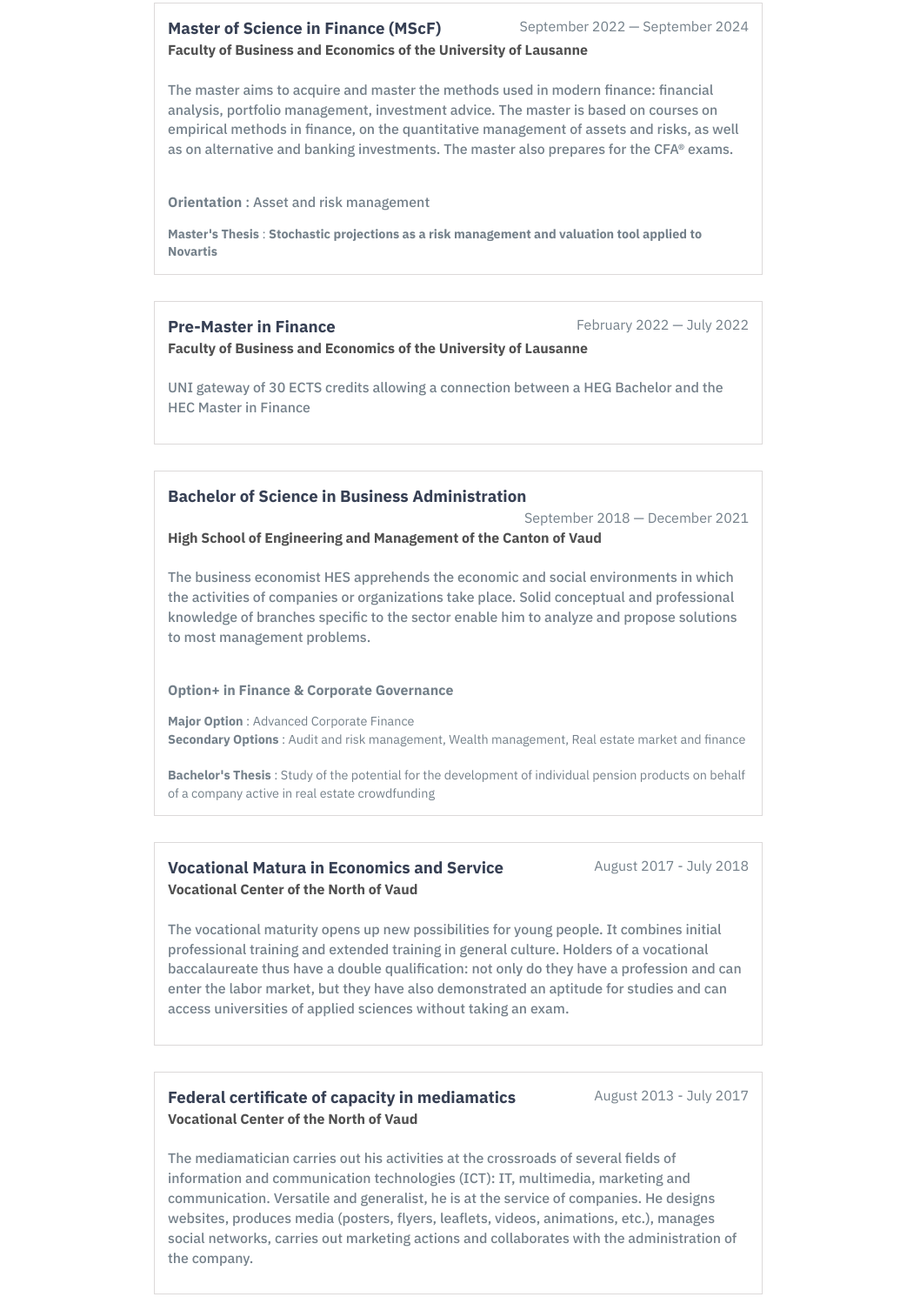
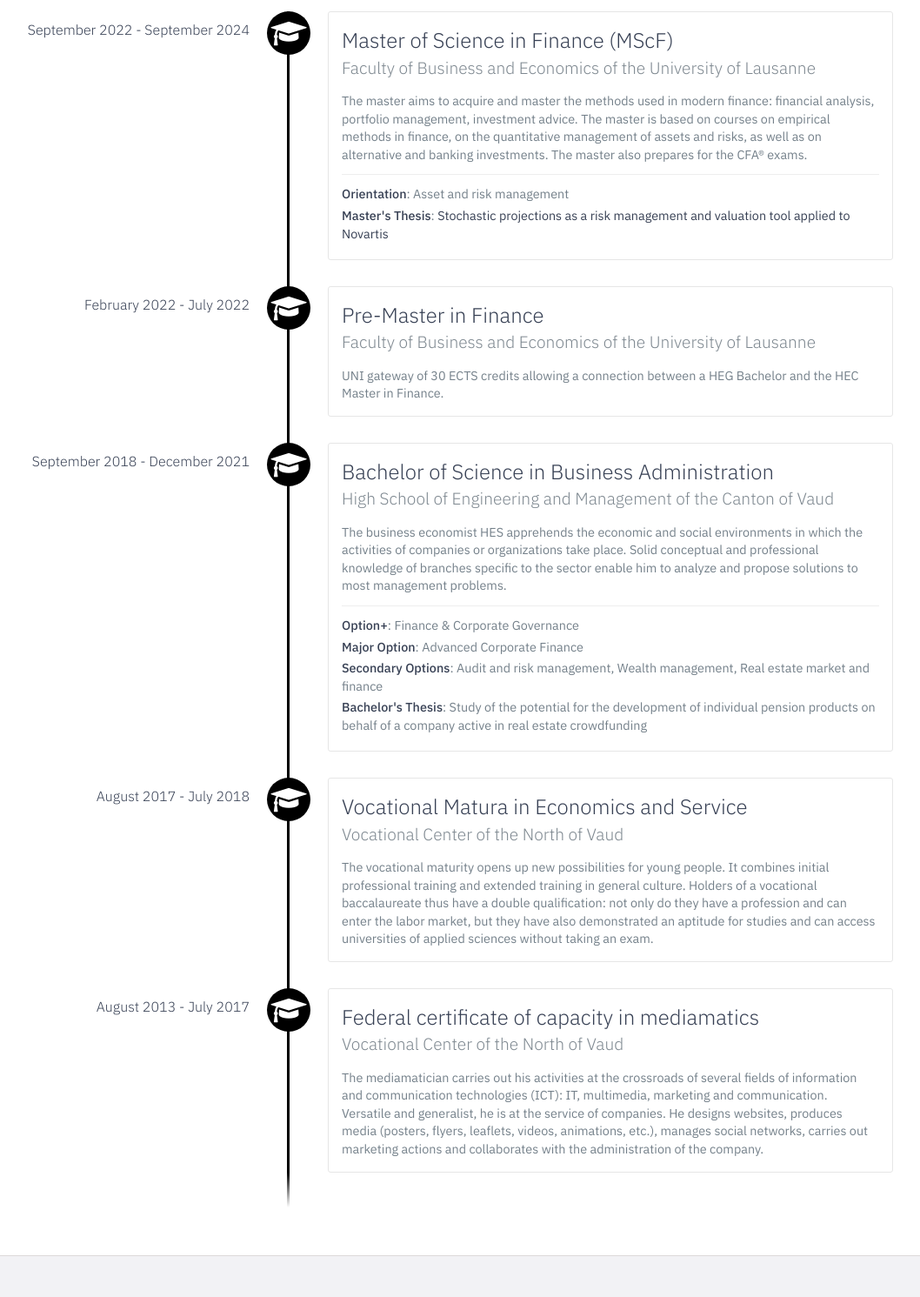
Before and after one commit to cedricmasset98/cedricmasset98.github.io, a website: page index.html in a window 1280 px wide. Shown: the part 2278-3769 px from the top of the page at 87% size, without its empty margins (113-1171 px from the left). Drawn offline with nearby package versions, Linux system fonts and the light colour scheme; files that its build step writes are made by us from their sources.

Commit message:
Restyle Studies as a timeline matching Experiences
Co-Authored-By: Claude Opus 5.5 <noreply@anthropic.com>
Claude-Session: https://claude.ai/code/session_018LmXD7aacKTXdDT9XpnVzY

```diff
--- a/css/styles.css
+++ b/css/styles.css
@@ -7,14 +7,16 @@ body.active {
 	overflow: hidden
 }
 
-.no-js #experience-timeline>div {
+.no-js #experience-timeline>div,
+.no-js #education-timeline>div {
 	background: #fff;
 	padding: 10px;
 	margin-bottom: 10px;
 	border: 1px solid #dcd9d9
 }
 
-.no-js #experience-timeline>div h3 {
+.no-js #experience-timeline>div h3,
+.no-js #education-timeline>div h3 {
 	font-size: 1.5em;
 	font-weight: 300;
 	color: #374054;
@@ -22,21 +24,25 @@ body.active {
 	margin: 0
 }
 
-.no-js #experience-timeline>div h4 {
+.no-js #experience-timeline>div h4,
+.no-js #education-timeline>div h4 {
 	font-size: 1.2em;
 	font-weight: 300;
 	color: #7e8890;
 	margin: 0 0 15px 0
 }
 
-.no-js #experience-timeline>div p {
+.no-js #experience-timeline>div p,
+.no-js #education-timeline>div p {
 	color: #74808a;
 	font-size: 0.9em;
 	margin: 0
 }
 
 .no-js #experience-timeline:before,
-.no-js #experience-timeline:after {
+.no-js #experience-timeline:after,
+.no-js #education-timeline:before,
+.no-js #education-timeline:after {
 	content: none
 }
 
@@ -392,13 +398,15 @@ footer {
 	color: #374054
 }
 
-#experience-timeline {
+#experience-timeline,
+#education-timeline {
 	margin: 30px auto 0 auto;
 	position: relative;
 	max-width: 1000px
 }
 
-#experience-timeline:before {
+#experience-timeline:before,
+#education-timeline:before {
 	position: absolute;
 	content: '';
 	top: 0;
@@ -411,7 +419,8 @@ footer {
 	z-index: 0
 }
 
-#experience-timeline:after {
+#experience-timeline:after,
+#education-timeline:after {
 	position: absolute;
 	content: '';
 	width: 3px;
@@ -488,14 +497,45 @@ footer {
 }
 
 #education {
-	padding: 65px 15px 20px 15px;
+	padding: 65px 15px;
 	border-bottom: 1px solid #dcd9d9;
 	text-align: center
 }
 
 #education h2 {
+	color: #374054
+}
+
+.vtimeline-content h4 a {
+	color: #7e8890;
+	text-decoration: none
+}
+
+.vtimeline-content h4 a:hover {
 	color: #374054;
-	margin-bottom: 50px
+	text-decoration: underline
+}
+
+.vtimeline-content .edu-details {
+	margin: 12px 0 0 0;
+	padding: 12px 0 0 0;
+	border-top: 1px solid #eee;
+	list-style: none;
+	color: #74808a;
+	font-size: 0.9em
+}
+
+.vtimeline-content .edu-details li {
+	margin-bottom: 4px
+}
+
+.vtimeline-content .edu-details b {
+	color: #374054;
+	font-weight: 500
+}
+
+.vtimeline-content .edu-details a {
+	color: #374054
 }
 
 .education-block {
@@ -806,7 +846,9 @@ footer {
 @media only screen and (max-width: 750px) {
 
 	#experience-timeline:before,
-	#experience-timeline:after {
+	#experience-timeline:after,
+	#education-timeline:before,
+	#education-timeline:after {
 		left: 23px
 	}
 
--- a/index.html
+++ b/index.html
@@ -157,102 +157,77 @@
 
     <div id="education">
         <h2 class="heading">Studies</h2>
-
-        <div class="education-block">
-            <h3><b>Master of Science in Finance (MScF)</b></h3>
-
-            <span class="education-date">September 2022 — September 2024</span>
-
+        <div id="education-timeline">
+            <div data-date="September 2022 - September 2024">
+                <h3>Master of Science in Finance (MScF)</h3>
                 <h4><a target="_blank" rel="noopener noreferrer" title="HEC Lausanne website"
-                    href="https://www.unil.ch"><b>Faculty of Business and Economics of the University
-                        of Lausanne</b></a><br><br>The master aims to acquire and master the methods used in modern
-                finance: financial analysis, portfolio management, investment advice. The master is based on courses on
-                empirical methods in finance, on the quantitative management of assets and risks, as well as on
-                alternative and banking investments. The master also prepares for the CFA® exams.</h4>
-            <br>
-
-            <h4><b>Orientation </b>: Asset and risk management</h4>
+                        href="https://www.unil.ch">Faculty of Business and Economics of the University of Lausanne</a></h4>
                 <p>
-                <b>Master's Thesis</b> : <a target="_blank" rel="noopener noreferrer" title="Master's Thesis"
-                    href="Master_Thesis_Final.pdf">Stochastic projections as a risk management and valuation tool
-                    applied to Novartis</a>
+                    The master aims to acquire and master the methods used in modern finance: financial analysis,
+                    portfolio management, investment advice. The master is based on courses on empirical methods in
+                    finance, on the quantitative management of assets and risks, as well as on alternative and banking
+                    investments. The master also prepares for the CFA® exams.
+                </p>
+                <ul class="edu-details">
+                    <li><b>Orientation</b>: Asset and risk management</li>
+                    <li><b>Master's Thesis</b>: <a target="_blank" rel="noopener noreferrer" title="Master's Thesis"
+                            href="Master_Thesis_Final.pdf">Stochastic projections as a risk management and valuation
+                            tool applied to Novartis</a></li>
+                </ul>
+            </div>
+            <div data-date="February 2022 - July 2022">
+                <h3>Pre-Master in Finance</h3>
+                <h4><a target="_blank" rel="noopener noreferrer" title="HEC Lausanne website"
+                        href="https://www.unil.ch">Faculty of Business and Economics of the University of Lausanne</a></h4>
+                <p>
+                    UNI gateway of 30 ECTS credits allowing a connection between a HEG Bachelor and the HEC Master in
+                    Finance.
                 </p>
             </div>
-
-
-
-        <div class="education-block">
-            <h3><b>Pre-Master in Finance</b></h3>
-
-            <span class="education-date">February 2022 — July 2022</span>
-
-            <h4><a target="_blank" rel="noopener noreferrer" title="HEC Lausanne website"
-                    href="https://www.unil.ch"><b>Faculty of Business and Economics of the University
-                        of Lausanne</b></a><br><br>UNI gateway of 30 ECTS credits allowing a connection between a HEG
-                Bachelor and the HEC Master in Finance</h4>
-            <p></p>
+            <div data-date="September 2018 - December 2021">
+                <h3>Bachelor of Science in Business Administration</h3>
+                <h4><a target="_blank" rel="noopener noreferrer" title="HEIG-VD website"
+                        href="https://heig-vd.ch">High School of Engineering and Management of the Canton of Vaud</a></h4>
+                <p>
+                    The business economist HES apprehends the economic and social environments in which the activities
+                    of companies or organizations take place. Solid conceptual and professional knowledge of branches
+                    specific to the sector enable him to analyze and propose solutions to most management problems.
+                </p>
+                <ul class="edu-details">
+                    <li><b>Option+</b>: Finance &amp; Corporate Governance</li>
+                    <li><b>Major Option</b>: Advanced Corporate Finance</li>
+                    <li><b>Secondary Options</b>: Audit and risk management, Wealth management, Real estate market and
+                        finance</li>
+                    <li><b>Bachelor's Thesis</b>: Study of the potential for the development of individual pension
+                        products on behalf of a company active in real estate crowdfunding</li>
+                </ul>
             </div>
-
-
-
-        <div class="education-block">
-            <h3><b>Bachelor of Science in Business Administration</b></h3>
-
-            <span class="education-date">September 2018 — December 2021</span>
-
-            <h4><a target="_blank" rel="noopener noreferrer" title="HEIG-VD website" href="https://heig-vd.ch"><b>High
-                        School of
-                        Engineering and Management of the Canton of Vaud</b></a><br><br>The business economist HES
-                apprehends the economic and social environments in which the activities of companies or organizations
-                take place. Solid conceptual and professional knowledge of branches specific to the sector enable him to
-                analyze and propose solutions to most management problems.</h4>
-            <br>
-            <h4><b>Option+ in Finance & Corporate Governance</b></h4>
-            <p><b>Major Option</b> : Advanced Corporate Finance<br>
-                <b>Secondary Options</b> : Audit and risk management, Wealth management, Real estate market and
-                finance<br>
-                <br>
-                <b>Bachelor's Thesis</b> : Study of the potential for the development of individual pension products on
-                behalf of a company active in real estate crowdfunding
+            <div data-date="August 2017 - July 2018">
+                <h3>Vocational Matura in Economics and Service</h3>
+                <h4><a target="_blank" rel="noopener noreferrer" title="CPNV website"
+                        href="https://www.cpnv.ch">Vocational Center of the North of Vaud</a></h4>
+                <p>
+                    The vocational maturity opens up new possibilities for young people. It combines initial
+                    professional training and extended training in general culture. Holders of a vocational
+                    baccalaureate thus have a double qualification: not only do they have a profession and can enter
+                    the labor market, but they have also demonstrated an aptitude for studies and can access
+                    universities of applied sciences without taking an exam.
                 </p>
             </div>
-
-
-        <div class="education-block">
-            <h3><b>Vocational Matura in Economics and Service</b></h3>
-
-            <span class="education-date">August 2017 - July 2018</span>
-
+            <div data-date="August 2013 - July 2017">
+                <h3>Federal certificate of capacity in mediamatics</h3>
                 <h4><a target="_blank" rel="noopener noreferrer" title="CPNV website"
-                    href="https://www.cpnv.ch"><b>Vocational Center of the North of Vaud</b></a><br><br>The vocational
-                maturity opens up new possibilities for young people. It combines initial professional training and
-                extended training in general culture. Holders of a vocational baccalaureate thus have a double
-                qualification: not only do they have a profession and can enter the labor market, but they have also
-                demonstrated an aptitude for studies and can access universities of applied sciences without taking an
-                exam.</h4>
-            <p></p>
-        </div>
-
-
-        <div class="education-block">
-            <h3><b>Federal certificate of capacity in mediamatics</b></h3>
-
-            <span class="education-date">August 2013 - July 2017</span>
-
-            <h4><a target="_blank" rel="noopener noreferrer" title="CPNV website"
-                    href="https://www.cpnv.ch"><b>Vocational Center of the North of Vaud</b></a><br><br>The
-                mediamatician carries out his activities at the crossroads of several fields of information and
-                communication technologies (ICT): IT, multimedia, marketing and communication. Versatile and generalist,
-                he is at the service of companies. He designs websites, produces media (posters, flyers, leaflets,
-                videos, animations, etc.), manages social networks, carries out marketing actions and collaborates with
-                the administration of the company.</h4>
-            <p></p>
+                        href="https://www.cpnv.ch">Vocational Center of the North of Vaud</a></h4>
+                <p>
+                    The mediamatician carries out his activities at the crossroads of several fields of information and
+                    communication technologies (ICT): IT, multimedia, marketing and communication. Versatile and
+                    generalist, he is at the service of companies. He designs websites, produces media (posters, flyers,
+                    leaflets, videos, animations, etc.), manages social networks, carries out marketing actions and
+                    collaborates with the administration of the company.
+                </p>
             </div>
         </div>
-
-
-
-
+    </div>
     <!-- End #education -->
 
 
--- a/js/scripts.js
+++ b/js/scripts.js
@@ -54,9 +54,10 @@
     });
 
     // Create timeline
-    $('#experience-timeline').each(function () {
+    $('#experience-timeline, #education-timeline').each(function () {
 
         $this = $(this); // Store reference to this
+        $ico = $this.is('#education-timeline') ? 'fa-graduation-cap' : 'fa-map-marker';
         $userContent = $this.children('div'); // user content
 
         // Create each timeline block
@@ -66,7 +67,7 @@
 
         // Add icons to each block
         $this.find('.vtimeline-point').each(function () {
-            $(this).prepend('<div class="vtimeline-icon"><i class="fa fa-map-marker"></i></div>');
+            $(this).prepend('<div class="vtimeline-icon"><i class="fa ' + $ico + '"></i></div>');
         });
 
         // Add dates to the timeline if exists
```
Also changed, not shown: js/scripts.min.js. Lines whose indentation alone changed are shown as unchanged.
